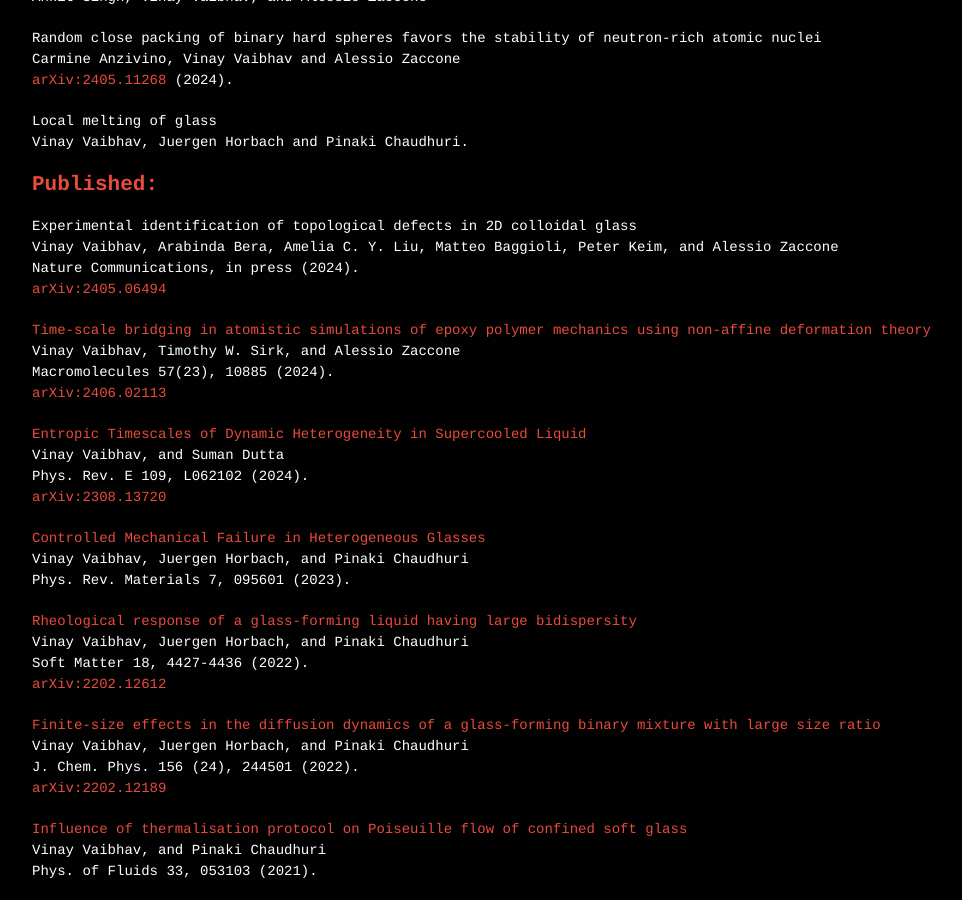
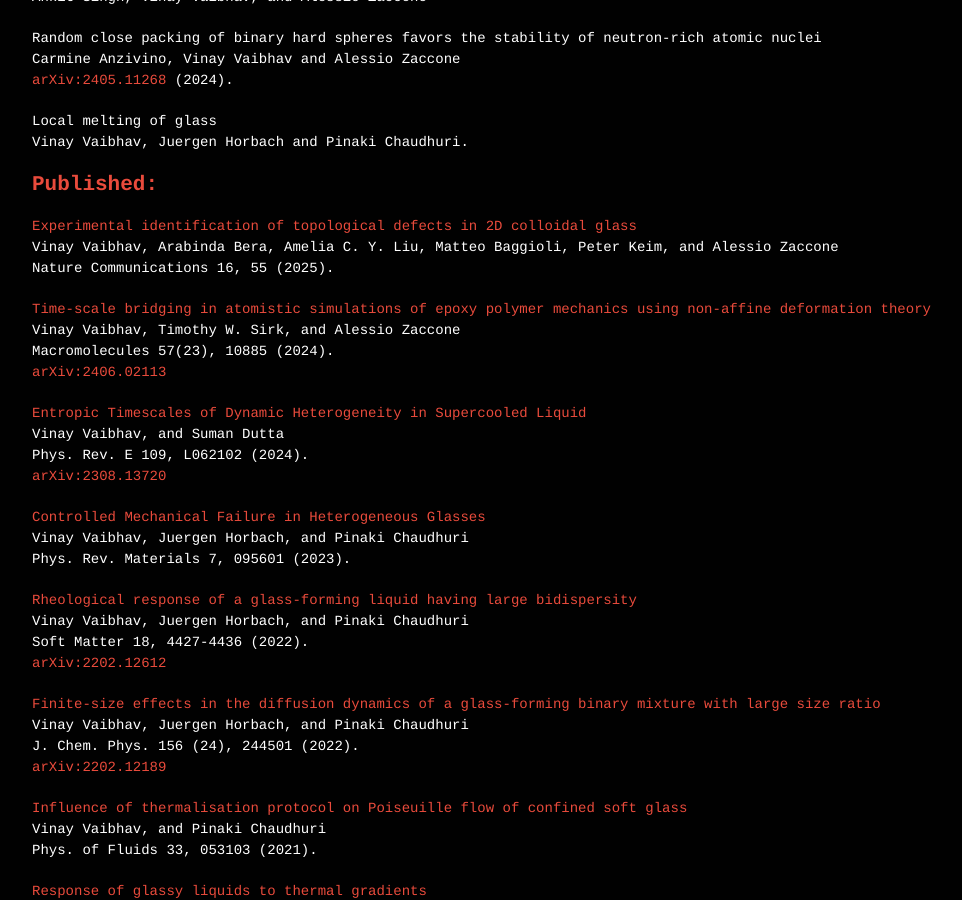
Before and after one commit to vinayphys/vinayphys.github.io, a Jekyll site: the page built from Publications.md, in a window 1280 px wide and 900 px high, scrolled down 791 px. Shown: the whole window, without its empty margins (18-980 px from the left). Built offline with Jekyll 4.4.1, drawn with Linux system fonts in a browser that asks for light colours; our own code applies the rules of GitHub Pages for plain Markdown files; a script that is not in the unit is left out.

Commit message:
Update Publications.md

```diff
--- a/Publications.md
+++ b/Publications.md
@@ -26,10 +26,9 @@
 
 ## Published:
 
-Experimental identification of topological defects in 2D colloidal glass
+[Experimental identification of topological defects in 2D colloidal glass](https://rdcu.be/d5pSW)
 Vinay Vaibhav, Arabinda Bera, Amelia C. Y. Liu, Matteo Baggioli, Peter Keim, and Alessio Zaccone
-Nature Communications, in press (2024).
-[arXiv:2405.06494](https://arxiv.org/abs/2405.06494)
+Nature Communications 16, 55 (2025).
 
 [Time-scale bridging in atomistic simulations of epoxy polymer mechanics using non-affine deformation theory](https://doi.org/10.1021/acs.macromol.4c01360)
 Vinay Vaibhav, Timothy W. Sirk, and Alessio Zaccone
```
